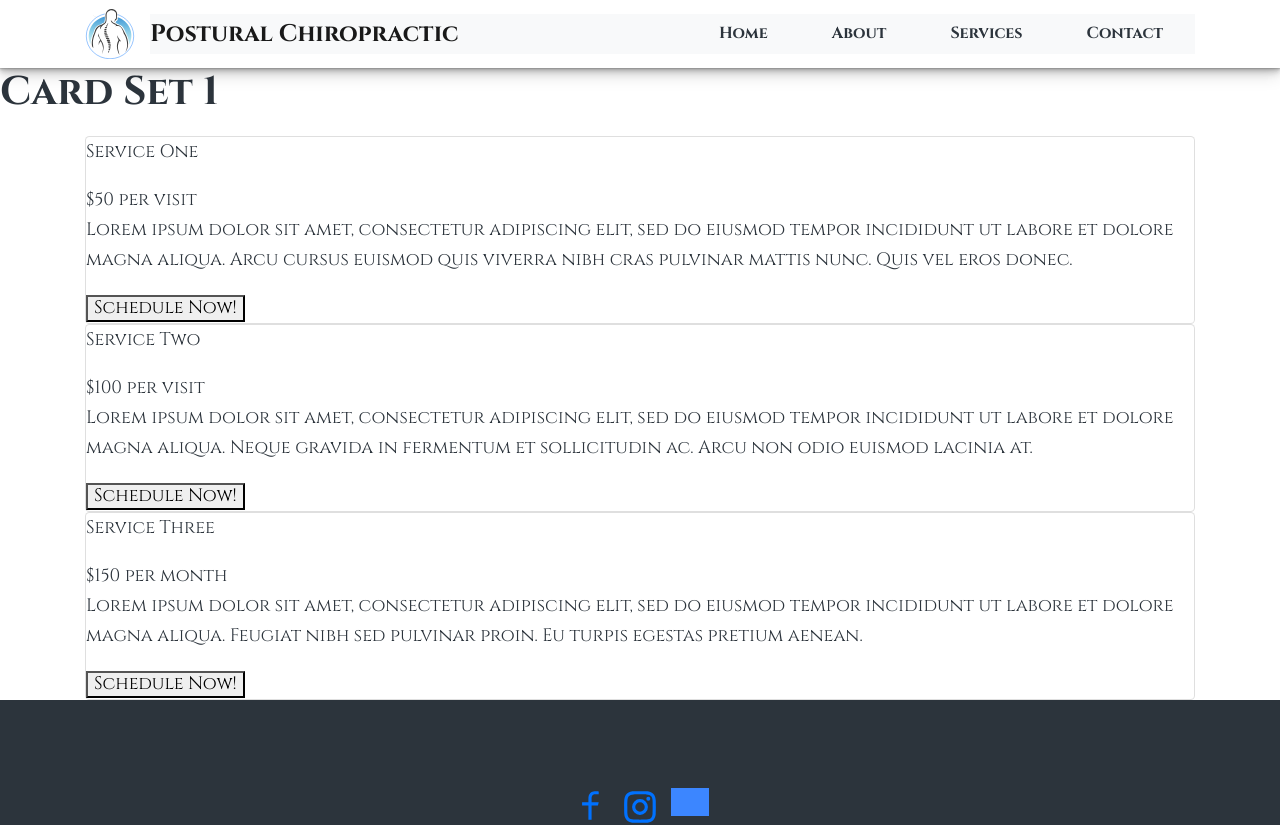
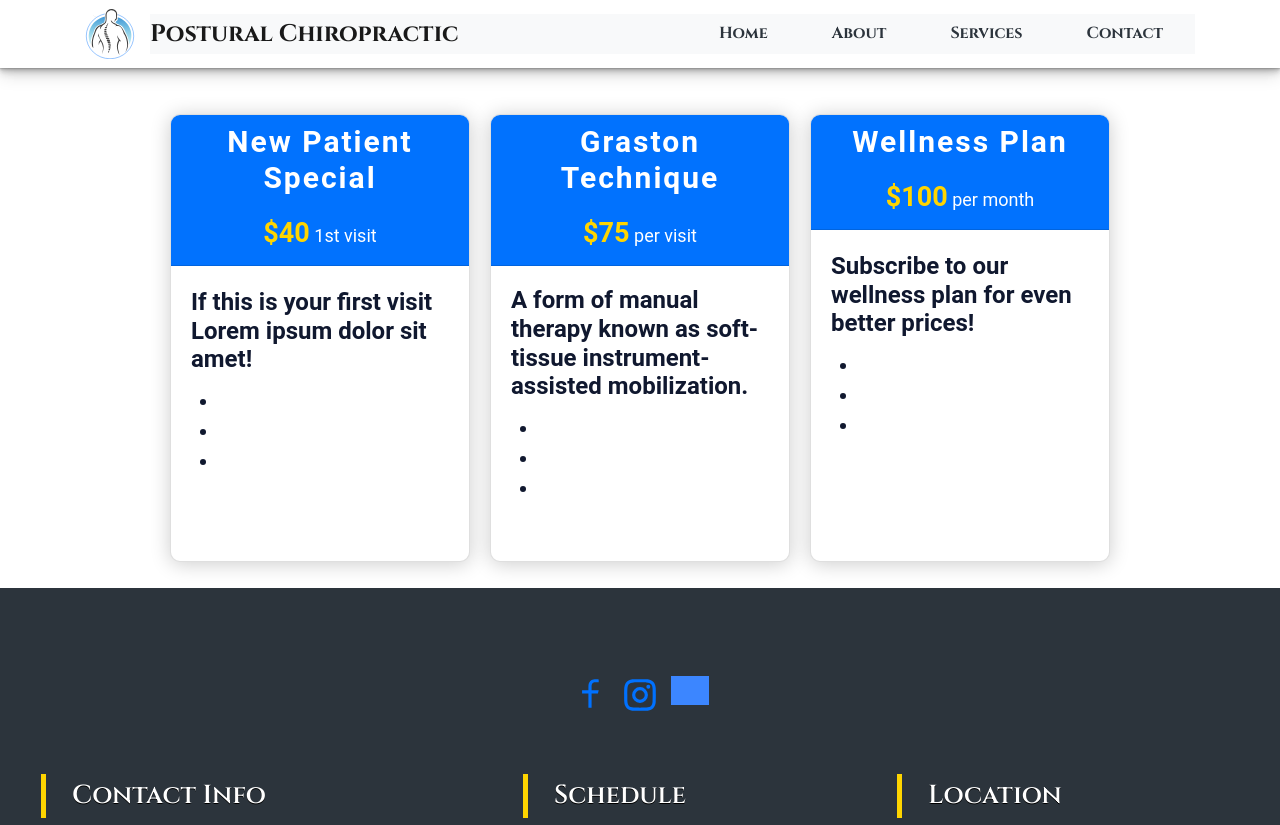
Before and after one commit to J-Saun/postural_chiropractic, a Next.js app: page /services in a window 1280 px wide. Shown: the top 825 px of the page. Built offline with nearby package versions, Linux system fonts and the light colour scheme; grey boxes are pictures that could not be loaded.

Commit message:
change to single page app

```diff
--- a/components/cards/cards.jsx
+++ b/components/cards/cards.jsx
@@ -1,25 +1,90 @@
 import { FillButton, PulseButton, CloseButton } from '../buttons/button';
 
 export function CardOne(props) {
-  const { title, description, price, priceUnit, href } = props;
+  const {
+    title,
+    description,
+    includes1,
+    includes2,
+    includes3,
+    priceUnit,
+    price,
+    note,
+    href,
+  } = props;
+
+  // title: 'Wellness Plan',
+  //     description: 'Subscribe to our  wellness plan for even better prices!',
+  //     includes1: 'Chiropractic Therapy',
+  //     includes2: 'Alignment',
+  //     includes3: 'Vibratory Massage',
+  //     price: '$100',
+  //     priceUnit: ' per month',
+  //     note: '2 Month Minimum',
+  //     key: 3,
 
   return (
-    <div className='style-classic'>
-      <div className='card card--highlight '>
-        <div className=''>
-          <p>{title}</p>
-        </div>
-        <div className=''>
-          <div className=''>
-            <span className=''>{price}</span>
-            <span className=''>{priceUnit}</span>
+    // <div className='price-card'>
+    //   <div className=''>
+    //     <div className='header'>
+    //       <h4>{title}</h4>
+    //     </div>
+    //     <div className='body'>
+    //       <div className=''>
+    //         <span className=''>{price}</span>
+    //         <span className=''>{priceUnit}</span>
+    //         <span>{note}</span>
+    //       </div>
+    //       <p>{description}</p>
+    //       <div className='includes'>
+    //         <ul>
+    //           <li>{includes1}</li>
+    //           <li>{includes2}</li>
+    //           <li>{includes3}</li>
+    //         </ul>
+    //       </div>
+    //     </div>
+
+    //     {/* <div className='cta'>
+    //       <FillButton href={href} />
+    //     </div> */}
+    //   </div>
+    // </div>
+    <div className='card-container'>
+      <div class='card'>
+        <a href={href}>
+          <div class='card-header'>
+            {/* <img
+            src='https://c0.wallpaperflare.com/preview/483/210/436/car-green-4x4-jeep.jpg'
+            alt='rover'
+          /> */}
+            <h3>{title}</h3>
+            <div className=''>
+              <span className='card-price'>{price}</span>
+              <span className=''>{priceUnit}</span>
+              <span>{note}</span>{' '}
+            </div>
           </div>
-          <p>{description}</p>
-        </div>
-
-        <div className=''>
-          <FillButton href={href} />
-        </div>
+          <div class='card-body'>
+            {/* <span class='tag tag-teal'>Technology</span> */}
+            <h4>{description}</h4>
+            <ul>
+              <li>{includes1}</li>
+              <li>{includes2}</li>
+              <li>{includes3}</li>
+            </ul>
+            {/* <div class='user'>
+              <img
+                src='https://yt3.ggpht.com/a/AGF-l7-0J1G0Ue0mcZMw-99kMeVuBmRxiPjyvIYONg=s900-c-k-c0xffffffff-no-rj-mo'
+                alt='user'
+              />
+              <div class='user-info'>
+                <h5>July Dec</h5>
+                <small>2h ago</small>
+              </div>
+            </div> */}
+          </div>
+        </a>
       </div>
     </div>
   );
@@ -42,7 +107,7 @@ export function CardTwo(props) {
             <span className='priceUnit'>{priceUnit}</span>
           </div>
           <p>{description}</p>
-          <PulseButton href={href} />
+          {/* <PulseButton href={href} /> */}
         </div>
       </div>
     </div>
--- a/components/hero.jsx
+++ b/components/hero.jsx
@@ -21,8 +21,8 @@ export default function Hero(props) {
         </div>
         <div className='hero-content'>
           <h1 className='mb-4'>{title}</h1>
-          <h5 className='mb-4'>{subtitle}</h5>
-          <CTAButton href={'services'} label={'Call To Action'} />
+          <h4 className='mb-4'>{subtitle}</h4>
+          {/* <CTAButton href='#footer' label={'Schedule Now!'} /> */}
         </div>
       </div>
     </section>
--- a/components/navbar/navbar.jsx
+++ b/components/navbar/navbar.jsx
@@ -40,13 +40,13 @@ export default function Navbar() {
             <Link href={'/'} {...attrs} className={'nav-item active'}>
               Home
             </Link>
-            <Link className={'nav-item'} href='/about'>
+            <Link className={'nav-item'} href='#about'>
               About
             </Link>{' '}
-            <Link className={'nav-item'} href='/services'>
+            <Link className={'nav-item'} href='#services'>
               Services
             </Link>{' '}
-            <Link className={'nav-item'} href='/contact'>
+            <Link className={'nav-item'} href='#footer'>
               Contact
             </Link>
           </div>
--- a/components/section/info.jsx
+++ b/components/section/info.jsx
@@ -4,7 +4,7 @@ export default function Info(props) {
   const { content, img } = props;
 
   return (
-    <div className='info-wrapper'>
+    <div id='about' className='info-wrapper'>
       {/* <div className='info-wrapper flex mb-5'> */}
       <div className='info-img' />
       {/* <div className='info-img shadow-sharp' /> */}
--- a/pages/contact.jsx
+++ b/pages/contact.jsx
@@ -7,7 +7,7 @@ const Contact = () => {
   const subHeadline = 'Appointments Only';
   const phone = '(904)330-4727';
   const fax = '(904)330-4727';
-  const email = 'drwelfare@posturalchiropractic.com';
+  const email = 'DrWelfare@PosturalChiropractic.com';
   const days = 'Monday - Friday';
   const hours = '9:00 AM - 6:00 PM';
   const hoursMsg = 'Extended hours upon request';
--- a/pages/services.jsx
+++ b/pages/services.jsx
@@ -14,27 +14,37 @@ const Services = () => {
   // Page Content
   const cards = [
     {
-      title: 'Service One',
-      description:
-        'Lorem ipsum dolor sit amet, consectetur adipiscing elit, sed do eiusmod tempor incididunt ut labore et dolore magna aliqua. Arcu cursus euismod quis viverra nibh cras pulvinar mattis nunc. Quis vel eros donec.',
-      price: '$50',
-      priceUnit: ' per visit',
+      title: 'New Patient Special',
+      description: 'If this is your first visit Lorem ipsum dolor sit amet!',
+      includes1: 'Chiropractic Therapies',
+      includes2: 'Consultation',
+      includes3: 'Postural Analyses',
+      oldPrice: '$120',
+      price: '$40',
+      priceUnit: ' 1st visit',
       key: 1,
     },
     {
-      title: 'Service Two',
+      title: ' Graston Technique',
       description:
-        'Lorem ipsum dolor sit amet, consectetur adipiscing elit, sed do eiusmod tempor incididunt ut labore et dolore magna aliqua. Neque gravida in fermentum et sollicitudin ac. Arcu non odio euismod lacinia at.',
-      price: '$100',
+        'A form of manual therapy known as soft-tissue instrument-assisted mobilization.',
+      includes1: 'Vibratory Massage Treatment',
+      includes2: 'Chiropractic Alignment',
+      includes3: '',
+      oldPrice: null,
+      price: '$75',
       priceUnit: ' per visit',
       key: 2,
     },
     {
-      title: 'Service Three',
-      description:
-        'Lorem ipsum dolor sit amet, consectetur adipiscing elit, sed do eiusmod tempor incididunt ut labore et dolore magna aliqua. Feugiat nibh sed pulvinar proin. Eu turpis egestas pretium aenean.',
-      price: '$150',
+      title: 'Wellness Plan',
+      description: 'Subscribe to our  wellness plan for even better prices!',
+      includes1: 'Chiropractic Therapy',
+      includes2: 'Alignment',
+      includes3: 'Vibratory Massage',
+      price: '$100',
       priceUnit: ' per month',
+      note: '2 Month Minimum',
       key: 3,
     },
     // {
@@ -68,11 +78,12 @@ const Services = () => {
         ></link> */}
       </Head>
       <div className='services-page'>
-        <h2>Card Set 1</h2>
-        <div className='container flex flex-wrap'>
+        {/* <h2>Card Set 1</h2> */}
+        <div className='container card-wrapper'>
           {cards.map(
             ({ title, description, price, priceUnit, button, key }) => (
               <CardOne
+                // className='price-card'
                 title={title}
                 description={description}
                 price={price}
--- /dev/null
+++ b/stylesheets/components/card.scss
@@ -0,0 +1,115 @@
+// .card-wrapper {
+//   width: 100%;
+//   display: flex;
+//   //   max-width: 400px;
+//   //   //   height: 50vh;
+//   //   flex-wrap: wrap;
+//   //   justify-content: space-around;
+// }
+// .price-card {
+//   //   background-color: black;
+//   color: white;
+//   text-align: center;
+//   border: 1px solid black;
+//   border-radius: 5px;
+
+//   //   padding: 3em;
+//   margin: 1em;
+//   .header {
+//     p {
+//       display: flex;
+//       align-items: center;
+//       justify-content: center;
+//       margin: 0;
+//       font-weight: bold;
+//     }
+//     justify-content: center;
+//     background-color: $color-primary;
+//     padding: 1em 0.5em;
+//   }
+//   .body {
+//     color: black;
+//     padding: 2em 1em;
+//   }
+//   .includes {
+//     color: red;
+//   }
+//   .cta {
+//     padding: 2em;
+//   }
+// }
+.card-wrapper {
+  display: flex;
+  justify-content: center;
+  align-items: stretch;
+  margin: auto;
+  padding: 2em;
+  font-family: 'Roboto', sans-serif;
+  color: #10182f;
+}
+.card-container {
+  display: flex;
+  //   width: 1040px;
+  justify-content: space-evenly;
+  flex-wrap: wrap;
+}
+.card {
+  margin: 10px;
+  // min-width: 350px;
+  display: flex;
+  align-self: stretch;
+  //   padding: 1em;
+  height: 100%;
+  background-color: #fff;
+  border-radius: 10px;
+  box-shadow: 0 2px 20px rgba(0, 0, 0, 0.2);
+  overflow: hidden;
+  width: 300px;
+}
+.card-header {
+  text-align: center;
+  background-color: $color-primary;
+  color: white;
+}
+.card-body {
+  display: flex;
+  flex-direction: column;
+  justify-content: center;
+  align-items: flex-start;
+  padding: 20px;
+  min-height: 250px;
+}
+.card-price {
+  font-weight: bold;
+  font-size: 1.5em;
+  color: $color-highlight;
+}
+
+.tag {
+  background: #cccccc;
+  border-radius: 50px;
+  font-size: 12px;
+  margin: 0;
+  color: #fff;
+  padding: 2px 10px;
+  text-transform: uppercase;
+  cursor: pointer;
+}
+.tag-teal {
+  background-color: #47bcd4;
+}
+.tag-purple {
+  background-color: #5e76bf;
+}
+.tag-pink {
+  background-color: #cd5b9f;
+}
+
+.card-body p {
+  font-size: 13px;
+  margin: 0 0 40px;
+}
+
+.user-info h5 {
+  margin: 0;
+}
--- a/stylesheets/master.scss
+++ b/stylesheets/master.scss
@@ -28,6 +28,7 @@
 @import 'components/icons';
 @import 'components/forms';
 @import 'components/menus';
+@import 'components/card';
 @import 'components/quote';
 @import 'components/tables';
 @import 'components/text-block';
@@ -45,5 +46,8 @@
 @import 'layouts/section';
 @import 'layouts/site';
 
+//Pages
+@import 'pages/services';
+
 // Color variations
 @import 'variations/modes';
--- /dev/null
+++ b/stylesheets/pages/_services.scss
@@ -0,0 +1,6 @@
+// .services-page {
+//   background-color: brown;
+//   display: flex;
+//   flex-direction: column;
+//   align-items: center;
+// }
```
Also changed, not shown: components/footer/index.jsx (+5 -4 lines), pages/index.jsx (+82 -2 lines), public/images/affiliates/1caeec_4dea852ab588438cbda22ecfa24b9588_mv2.webp (added).
